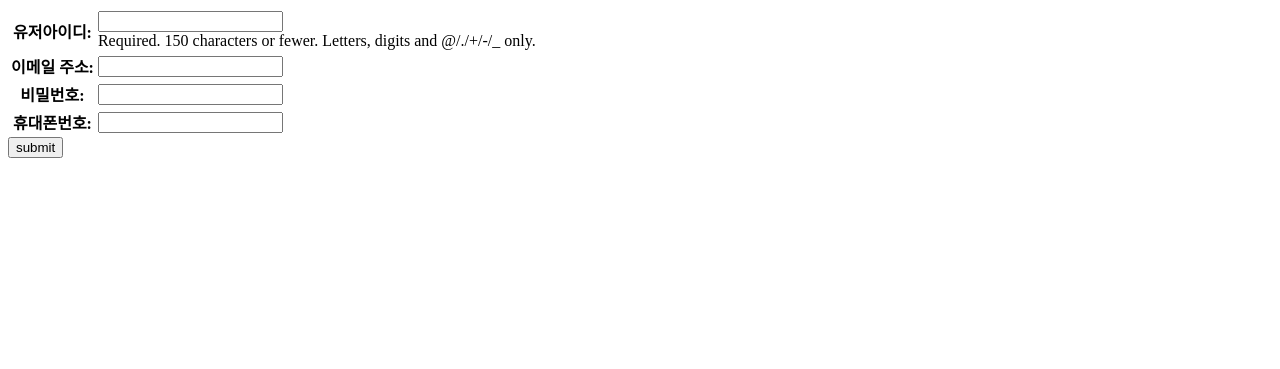
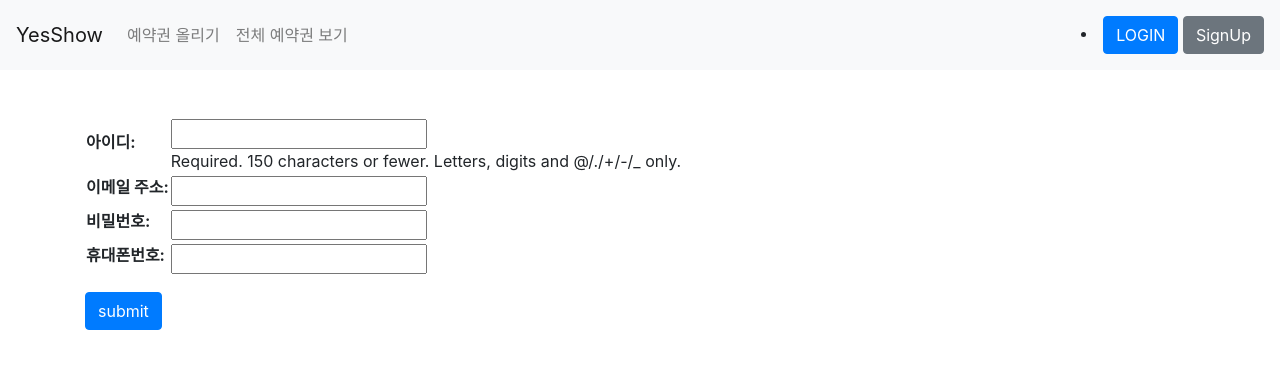
Before and after one commit to dadahee/yes-show, a Django app: page /account/signup/ in a window 1280 px wide. Shown: the top 369 px of the page. Run offline with Django 3.2, Linux system fonts and the light colour scheme; some libraries are stand-ins or nearby versions.

Commit message:
login/logout/register css

```diff
--- a/account/forms.py
+++ b/account/forms.py
@@ -12,10 +12,10 @@ class SigninForm(forms.ModelForm):
     class Meta:
         model = CustomUser
         fields = ['username', 'password']
-        labels = {'username': '유저아이디', 'password': '비밀번호'}
+        labels = {'username': '아이디', 'password': '비밀번호'}
 
 class UserForm(forms.ModelForm):
     class Meta:
         model = CustomUser
         fields = ['username', 'email', 'password',  'phone_number']
-        labels = {'username': '유저아이디', 'email': '이메일 주소', 'password': '비밀번호', 'phone_number': '휴대폰번호'}
+        labels = {'username': '아이디', 'email': '이메일 주소', 'password': '비밀번호', 'phone_number': '휴대폰번호'}
--- a/account/templates/signup.html
+++ b/account/templates/signup.html
@@ -1,8 +1,19 @@
+{% extends 'base.html' %}
 
-<form method="POST">
-    {% csrf_token %}
-    <table>
-        {{ form.as_table }}
-    </table>
-    <input type="submit" value="submit">
-</form>
+{% block content %}
+
+<div class="wrapper">
+    <div class="container">
+
+        <form method="POST">
+            {% csrf_token %}
+            <table class="mt-5">
+                {{ form.as_table }}
+            </table>
+            <input type="submit" value="submit" class="btn btn-primary mt-3 mb-3">
+        </form>
+
+    </div>
+</div>
+
+{% endblock %}
--- a/content/templates/base.html
+++ b/content/templates/base.html
@@ -1,4 +1,15 @@
+<!DOCTYPE html>
+
+{% load static %}
+
+<html lang="kr">
 <head>
+  <meta charset="UTF-8">
+  <meta name="viewport" content="width=device-width, initial-scale=1.0">
+  <title>YesShow - 식당 예약권 양도 중개 서비스</title>
+
+  <link rel="stylesheet" href="{% static 'css/main.css' %}">
+
     <link rel="stylesheet" href="https://stackpath.bootstrapcdn.com/bootstrap/4.4.1/css/bootstrap.min.css" integrity="sha384-Vkoo8x4CGsO3+Hhxv8T/Q5PaXtkKtu6ug5TOeNV6gBiFeWPGFN9MuhOf23Q9Ifjh" crossorigin="anonymous">
     <script src="https://code.jquery.com/jquery-3.4.1.slim.min.js" integrity="sha384-J6qa4849blE2+poT4WnyKhv5vZF5SrPo0iEjwBvKU7imGFAV0wwj1yYfoRSJoZ+n" crossorigin="anonymous"></script>
     <script src="https://cdn.jsdelivr.net/npm/popper.js@1.16.0/dist/umd/popper.min.js" integrity="sha384-Q6E9RHvbIyZFJoft+2mJbHaEWldlvI9IOYy5n3zV9zzTtmI3UksdQRVvoxMfooAo" crossorigin="anonymous"></script>
@@ -6,54 +17,46 @@
 </head>
 
 <body>
-  <nav class="navbar navbar-expand-lg navbar-dark bg-dark">
-      <a class="navbar-brand" href="#">Todolist</a>
+  <nav class="navbar navbar-expand-lg navbar-light bg-light">
+      <a class="navbar-brand" href="{% url 'main' %}">YesShow</a>
       <button class="navbar-toggler" type="button" data-toggle="collapse" data-target="#navbarSupportedContent" aria-controls="navbarSupportedContent" aria-expanded="false" aria-label="Toggle navigation">
         <span class="navbar-toggler-icon"></span>
       </button>
 
       <div class="collapse navbar-collapse" id="navbarSupportedContent">
         <ul class="navbar-nav mr-auto">
-          <li class="nav-item active">
-            <a class="nav-link" href="#">Home <span class="sr-only">(current)</span></a>
+
+          <li class="nav-item">
+            <a class="nav-link" href="{% url 'new' %}">예약권 올리기</a>
           </li>
           <li class="nav-item">
-            <a class="nav-link" href="{% url 'mainpage' %}">글쓰기</a>
-          </li>
-          <li class="nav-item dropdown">
-            <a class="nav-link dropdown-toggle" href="#" id="navbarDropdown" role="button" data-toggle="dropdown" aria-haspopup="true" aria-expanded="false">
-              Dropdown
-            </a>
-            <div class="dropdown-menu" aria-labelledby="navbarDropdown">
-              <a class="dropdown-item" href="{% url 'signup' %}">Signup</a>
-              <div class="dropdown-divider"></div>
-              <a class="dropdown-item" href="{% url 'login' %}">Login</a>
-              <!-- <a class="dropdown-item" href="{% url 'logout'}">Logout</a> -->
-            </div>
-          </li>
-          <li class="nav-item">
-            <a class="nav-link disabled" href="#" tabindex="-1" aria-disabled="true">Disabled</a>
+            <a class="nav-link" href="{% url 'list' %}">전체 예약권 보기</a>
           </li>
         </ul>
-        <form class="form-inline my-2 my-lg-0">
-          <input class="form-control mr-sm-2" type="search" placeholder="Search" aria-label="Search">
-          <button class="btn btn-outline-success my-2 my-sm-0" type="submit">Search</button>
-        </form>
+        <li class="nav-item">
+          <a href="{% url 'signin' %}" class="btn btn-primary my-2">LOGIN</a>
+          <a href="{% url 'signup' %}" class="btn btn-secondary my-2">SignUp</a>
+        </li>
       </div>
     </nav>
 
-    <section class="jumbotron text-center">
-      <div class="container">
-        <h1 class="jumbotron-heading">To Do List</h1>
-        <p class="lead text-muted"><strong>LikeLion 8th</strong><br>made by 규리, 유림, 주연, 재환</p>
-        <p>
-          <a href="{% url 'create' %}" class="btn btn-primary my-2">할 일 생성</a>
-          <a href="#" class="btn btn-secondary my-2">할 일 수정</a>
-        </p>
-      </div>
-    </section>
+
+
+
+        <!-- <section class="jumbotron text-center">
+          <div class="container" style="position: relative;">
+            <h1 class="jumbotron-heading">YesShow</h1>
+            <p class="lead text-muted"><strong>식당 예약권 양도 중개 서비스</strong><br></p>
+            <p>
+              <a href="#" class="btn btn-primary my-2">예약권 양도하기</a>
+              <a href="#" class="btn btn-secondary my-2">전체 예약권 보기</a>
+            </p>
+          </div>
+        </section> -->
+
+
+
 
 
       {% block content %}
       {% endblock %}
-</body>
```
Also changed, not shown: account/templates/signin.html (+15 -3 lines), content/templates/main.html (+18 -0 lines).
